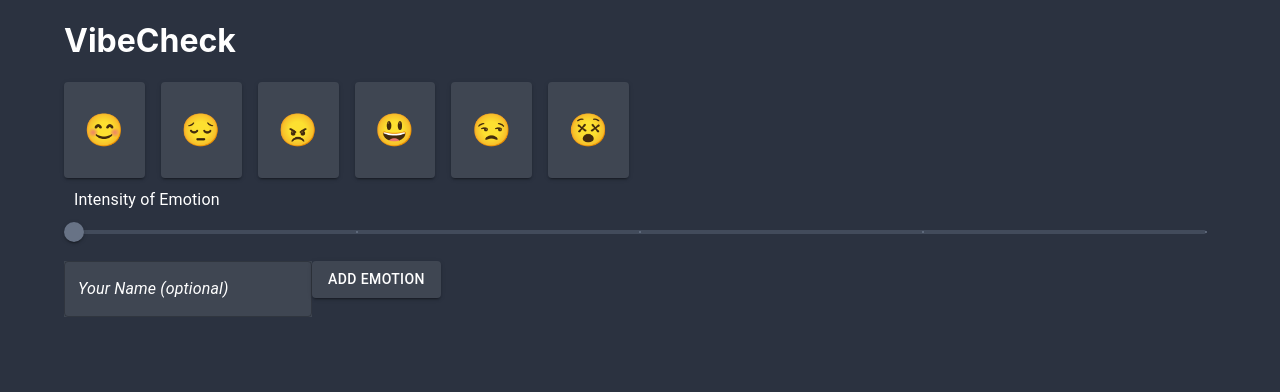
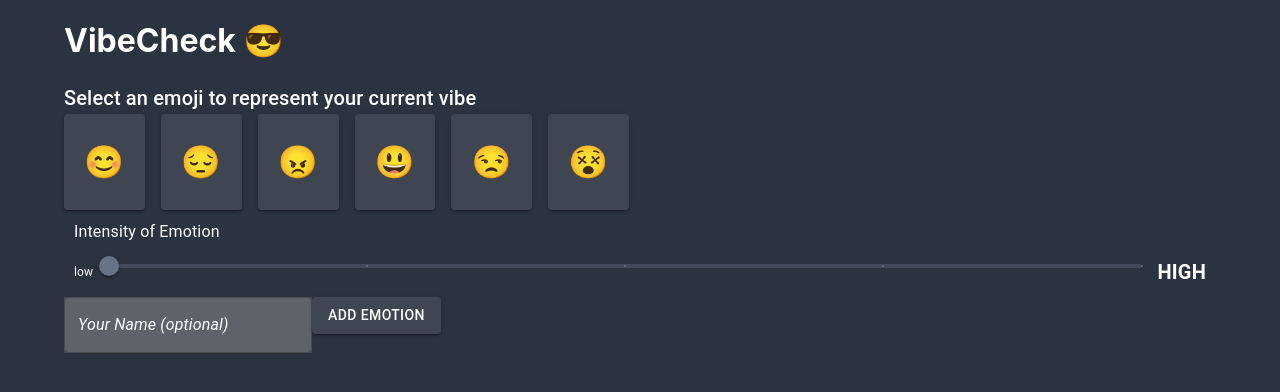
Before and after one commit to Liam-dev/VibeCheck, a React (Create React App) app in the folder vibecheck/: page / in a window 1280 px wide. Shown: the top 392 px of the page. Built offline with nearby package versions, Linux system fonts and the light colour scheme.

Commit message:
Slight UI changes

```diff
--- a/vibecheck/src/App.js
+++ b/vibecheck/src/App.js
@@ -1,6 +1,6 @@
 // vibecheck/src/App.js
 import React, { useState } from 'react';
-import { Container, TextField, Button } from '@mui/material';
+import { Container, TextField, Button, Typography } from '@mui/material';
 import EmojiSelector from './Components/EmojiSelector';
 import IntensitySlider from './Components/IntensitySlider';
 import WordCloud from './Components/WordCloud';
@@ -25,7 +25,10 @@ const App = () => {
 
   return (
     <Container>
-      <h1>VibeCheck</h1>
+      <h1>VibeCheck 😎</h1>
+      <Typography variant="h6" style={{ color: 'white' }}>
+        Select an emoji to represent your current vibe
+      </Typography>
       <EmojiSelector onSelect={setEmoji} />
       <IntensitySlider value={intensity} onChange={(e, newValue) => setIntensity(newValue)} />
       <TextField
@@ -33,7 +36,7 @@ const App = () => {
         value={name}
         onChange={(e) => setName(e.target.value)}
         InputProps={{
-          style: { color: 'white', backgroundColor: '#3F4652' }
+          style: { color: 'white', backgroundColor: '#5d626b' }
         }}
         InputLabelProps={{
           style: { color: 'white' }
--- a/vibecheck/src/Components/EmojiSelector.js
+++ b/vibecheck/src/Components/EmojiSelector.js
@@ -18,7 +18,7 @@ const EmojiSelector = ({ onSelect }) => {
           <Button
             variant="contained"
             style={{
-              backgroundColor: selectedEmoji === emoji.icon ? '#afbbd1' : '#3F4652',
+              backgroundColor: selectedEmoji === emoji.icon ? '#747981' : '#3F4652',
               color: 'white',
               fontSize: '2rem',
               padding: '20px',
--- a/vibecheck/src/Components/IntensitySlider.js
+++ b/vibecheck/src/Components/IntensitySlider.js
@@ -1,11 +1,16 @@
 import React from 'react';
-import { Slider, Typography } from '@mui/material';
+import { Slider, Typography, Grid } from '@mui/material';
 import './IntensitySlider.css';
 
 const IntensitySlider = ({ value, onChange }) => {
   return (
     <div className="intensity-slider">
       <Typography gutterBottom style={{ color: 'white' }}>Intensity of Emotion</Typography>
+      <Grid container spacing={2} alignItems="center">
+        <Grid item>
+          <Typography style={{ color: 'white', fontSize: '0.75rem', marginTop: '8px' }}>low</Typography>
+        </Grid>
+        <Grid item xs>
           <Slider
             value={value}
             onChange={onChange}
@@ -16,6 +21,11 @@ const IntensitySlider = ({ value, onChange }) => {
             max={5}
             style={{ color: '#687386' }} // Update slider color
           />
+        </Grid>
+        <Grid item>
+          <Typography style={{ color: 'white', fontSize: '1.25rem', fontWeight: 'bold', marginTop: '8px' }}>HIGH</Typography>
+        </Grid>
+      </Grid>
     </div>
   );
 };
```
Lines whose indentation alone changed are shown as unchanged.
